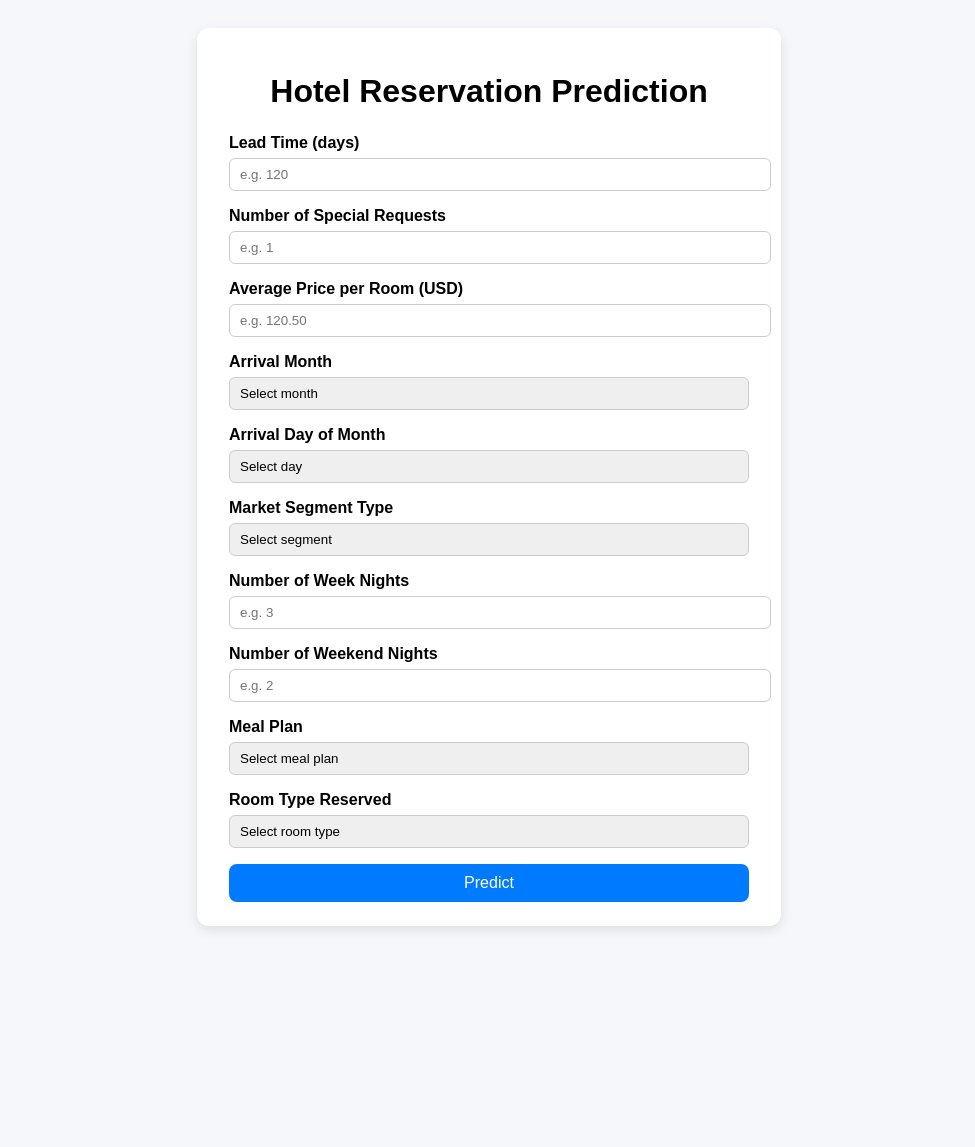
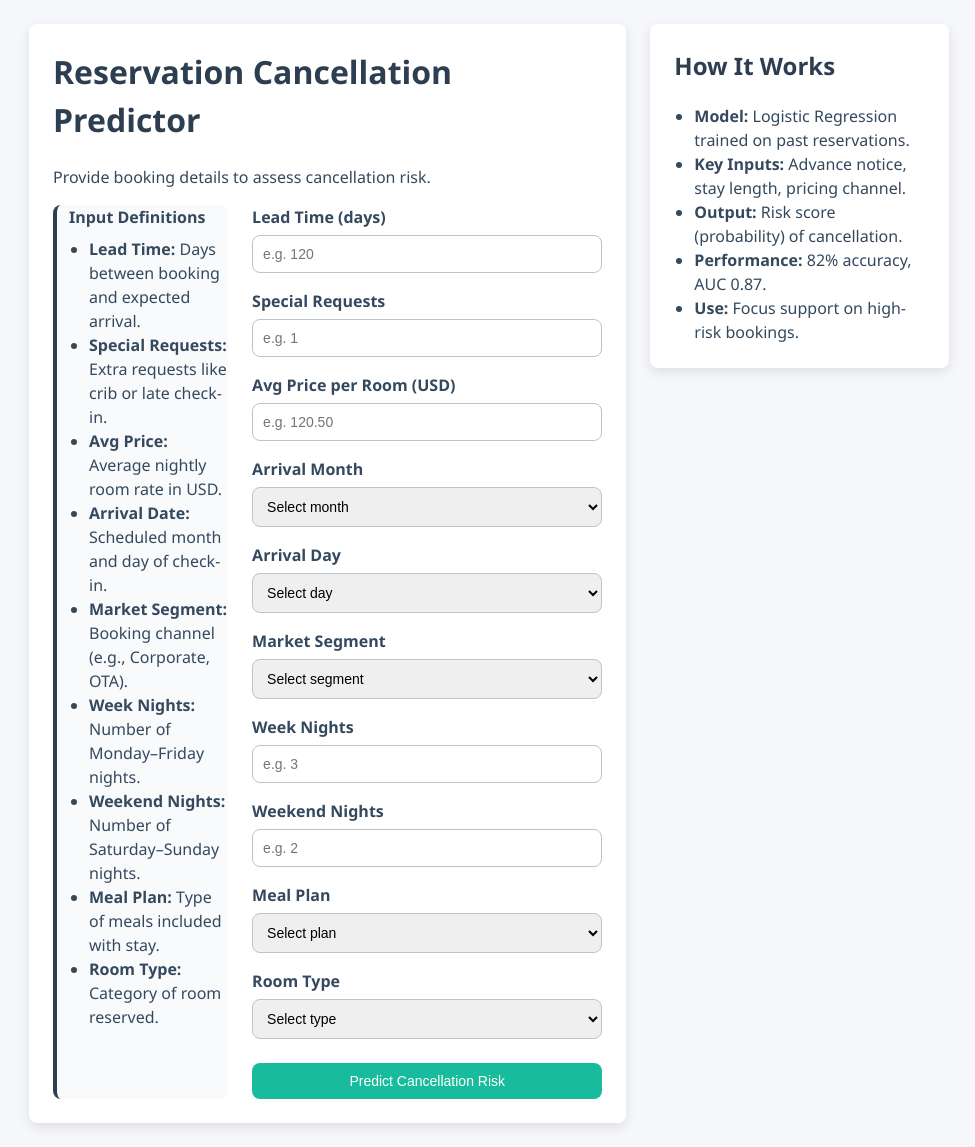
Before and after one commit to kimhongIIC/MLOPS-HOTEL-RESERVATION, a Flask app: page / in a window 1280 px wide. Shown: the whole page, without its empty margins (151-1126 px from the left). Before the commit the page ends 930 px from the top, so only its background shows below. Run offline with Flask 3, Linux system fonts and the light colour scheme; parts of the project's set-up code (start-up, migrations or seed data) failed here and were passed over.

Commit message:
'commit'

```diff
--- a/templates/index.html
+++ b/templates/index.html
@@ -1,179 +1,248 @@
 <!DOCTYPE html>
 <html lang="en">
 <head>
-  <meta charset="UTF-8" />
-  <meta name="viewport" content="width=device-width, initial-scale=1.0" />
-  <title>Hotel Reservation Prediction</title>
+  <meta charset="UTF-8"/>
+  <meta name="viewport" content="width=device-width, initial-scale=1.0"/>
+  <title>Reservation Cancellation Predictor</title>
   <style>
+    :root {
+      --primary-color: #2c3e50;
+      --accent-color: #18bc9c;
+      --danger-color: #c0392b;
+      --bg-light: #f5f7fa;
+      --bg-white: #ffffff;
+      --text-color: #34495e;
+      --border-radius: 8px;
+      --spacing: 24px;
+    }
+    * { box-sizing: border-box; }
     body {
-      font-family: Arial, sans-serif;
-      background: #f5f7fa;
-      display: flex;
-      align-items: center;
-      justify-content: center;
-      padding: 20px;
+      margin: 0;
+      background: var(--bg-light);
+      color: var(--text-color);
+      font-family: 'Segoe UI', Tahoma, sans-serif;
+      line-height: 1.5;
     }
     .container {
-      background: #ffffff;
-      padding: 24px 32px;
-      border-radius: 12px;
-      box-shadow: 0 4px 12px rgba(0, 0, 0, 0.1);
-      max-width: 520px;
-      width: 100%;
+      display: grid;
+      grid-template-columns: 1fr;
+      gap: var(--spacing);
+      max-width: 960px;
+      margin: var(--spacing) auto;
+      padding: 0 20px;
     }
-    h1 {
-      text-align: center;
-      margin-bottom: 24px;
+    @media (min-width: 768px) { .container { grid-template-columns: 2fr 1fr; } }
+    .card {
+      background: var(--bg-white);
+      padding: var(--spacing);
+      border-radius: var(--border-radius);
+      box-shadow: 0 4px 12px rgba(0,0,0,0.1);
     }
-    .form-group {
+    .form-wrapper {
+      display: grid;
+      grid-template-columns: 1fr;
+      gap: var(--spacing);
+    }
+    @media (min-width: 600px) {
+      .form-wrapper { grid-template-columns: 1fr 2fr; }
+    }
+    h1, h2 {
+      margin-top: 0;
+      color: var(--primary-color);
+    }
+    .field-info {
+      border-left: 4px solid var(--primary-color);
+      padding-left: 12px;
+      background: #f9fafb;
+      border-radius: var(--border-radius);
+    }
+    .field-info h3 {
+      margin: 0 0 8px;
+      font-size: 16px;
+    }
+    .field-info ul {
+      margin: 0;
+      padding-left: 20px;
+    }
+    .form-section .form-group {
       margin-bottom: 16px;
     }
-    label {
+    .form-section label {
       display: block;
       margin-bottom: 6px;
       font-weight: 600;
     }
-    input[type="number"],
-    select {
-      width: 100%;
-      padding: 8px 10px;
-      border: 1px solid #ccc;
-      border-radius: 6px;
-      appearance: none;
-    }
-    button {
+    .form-section input,
+    .form-section select,
+    .form-section button {
       width: 100%;
       padding: 10px;
+      border: 1px solid #bdc3c7;
+      border-radius: var(--border-radius);
+      font-size: 14px;
+      box-sizing: border-box;
+    }
+    .form-section button {
+      margin-top: 8px;
       border: none;
-      border-radius: 8px;
-      background: #007bff;
+      background: var(--accent-color);
       color: #fff;
-      font-size: 16px;
       cursor: pointer;
+      transition: background 0.3s;
     }
-    button:hover {
-      background: #0069d9;
+    .form-section button:hover {
+      background: #15a589;
     }
-    .result {
-      margin-top: 24px;
-      padding: 16px;
-      border-radius: 8px;
+    .info-section ul {
+      padding-left: 20px;
+      margin: 0;
+    }
+    .result-card {
+      margin-top: var(--spacing);
+      padding: var(--spacing);
+      font-size: 18px;
+      font-weight: 600;
       text-align: center;
+      border-left: 6px solid;
+      border-radius: var(--border-radius);
+      background: var(--bg-white);
     }
-    .cancel {
+    .result-card.cancel {
+      border-color: var(--danger-color);
+      color: var(--danger-color);
       background: #ffecec;
-      color: #d60000;
     }
-    .not-cancel {
+    .result-card.not-cancel {
+      border-color: var(--accent-color);
+      color: var(--accent-color);
       background: #e6ffed;
-      color: #007b1e;
     }
   </style>
 </head>
 <body>
   <div class="container">
-    <h1>Hotel Reservation Prediction</h1>
+    <!-- Left: Input and Definitions -->
+    <div class="card">
+      <h1>Reservation Cancellation Predictor</h1>
+      <p>Provide booking details to assess cancellation risk.</p>
+      <div class="form-wrapper">
+        <!-- Definitions Sidebar -->
+        <aside class="field-info">
+          <h3>Input Definitions</h3>
+          <ul>
+            <li><strong>Lead Time:</strong> Days between booking and expected arrival.</li>
+            <li><strong>Special Requests:</strong> Extra requests like crib or late check-in.</li>
+            <li><strong>Avg Price:</strong> Average nightly room rate in USD.</li>
+            <li><strong>Arrival Date:</strong> Scheduled month and day of check-in.</li>
+            <li><strong>Market Segment:</strong> Booking channel (e.g., Corporate, OTA).</li>
+            <li><strong>Week Nights:</strong> Number of Monday–Friday nights.</li>
+            <li><strong>Weekend Nights:</strong> Number of Saturday–Sunday nights.</li>
+            <li><strong>Meal Plan:</strong> Type of meals included with stay.</li>
+            <li><strong>Room Type:</strong> Category of room reserved.</li>
+          </ul>
+        </aside>
+        <!-- Form Section -->
+        <section class="form-section">
           <form action="/" method="POST">
             <div class="form-group">
               <label for="lead_time">Lead Time (days)</label>
-        <input type="number" min="0" name="lead_time" id="lead_time" placeholder="e.g. 120" required />
+              <input type="number" name="lead_time" id="lead_time" min="0" placeholder="e.g. 120" required />
             </div>
-
             <div class="form-group">
-        <label for="no_of_special_request">Number of Special Requests</label>
-        <input type="number" min="0" name="no_of_special_request" id="no_of_special_request" placeholder="e.g. 1" required />
+              <label for="no_of_special_request">Special Requests</label>
+              <input type="number" name="no_of_special_request" id="no_of_special_request" min="0" placeholder="e.g. 1" required />
             </div>
-
             <div class="form-group">
-        <label for="avg_price_per_room">Average Price per Room (USD)</label>
-        <input type="number" step="0.01" min="0" name="avg_price_per_room" id="avg_price_per_room" placeholder="e.g. 120.50" required />
+              <label for="avg_price_per_room">Avg Price per Room (USD)</label>
+              <input type="number" step="0.01" name="avg_price_per_room" id="avg_price_per_room" min="0" placeholder="e.g. 120.50" required />
             </div>
-
             <div class="form-group">
               <label for="arrival_month">Arrival Month</label>
               <select name="arrival_month" id="arrival_month" required>
                 <option value="" disabled selected>Select month</option>
-          <option value="1">January</option>
-          <option value="2">February</option>
-          <option value="3">March</option>
-          <option value="4">April</option>
-          <option value="5">May</option>
-          <option value="6">June</option>
-          <option value="7">July</option>
-          <option value="8">August</option>
-          <option value="9">September</option>
-          <option value="10">October</option>
-          <option value="11">November</option>
-          <option value="12">December</option>
-        </select>
-      </div>
-
-      <div class="form-group">
-        <label for="arrival_date">Arrival Day of Month</label>
-        <select name="arrival_date" id="arrival_date" required>
-          <option value="" disabled selected>Select day</option>
-          {% for d in range(1, 32) %}
-            <option value="{{ d }}">{{ d }}</option>
+                {% for m,name in [(1,'Jan'),(2,'Feb'),(3,'Mar'),(4,'Apr'),(5,'May'),(6,'Jun'),(7,'Jul'),(8,'Aug'),(9,'Sep'),(10,'Oct'),(11,'Nov'),(12,'Dec')] %}
+                  <option value="{{m}}">{{name}}</option>
                 {% endfor %}
               </select>
             </div>
-
             <div class="form-group">
-        <label for="market_segment_type">Market Segment Type</label>
+              <label for="arrival_date">Arrival Day</label>
+              <select name="arrival_date" id="arrival_date" required>
+                <option value="" disabled selected>Select day</option>
+                {% for d in range(1,32) %}<option value="{{d}}">{{d}}</option>{% endfor %}
+              </select>
+            </div>
+            <div class="form-group">
+              <label for="market_segment_type">Market Segment</label>
               <select name="market_segment_type" id="market_segment_type" required>
                 <option value="" disabled selected>Select segment</option>
-          <option value="1">Aviation</option>
-          <option value="2">Corporate</option>
+                <option value="1">Corporate</option>
+                <option value="2">Direct</option>
                 <option value="3">Online Travel Agency</option>
                 <option value="4">Offline Travel Agency</option>
                 <option value="5">Complementary</option>
                 <option value="6">Other</option>
               </select>
             </div>
-
             <div class="form-group">
-        <label for="no_of_week_nights">Number of Week Nights</label>
-        <input type="number" min="0" name="no_of_week_nights" id="no_of_week_nights" placeholder="e.g. 3" required />
+              <label for="no_of_week_nights">Week Nights</label>
+              <input type="number" name="no_of_week_nights" id="no_of_week_nights" min="0" placeholder="e.g. 3" required />
             </div>
-
             <div class="form-group">
-        <label for="no_of_weekend_nights">Number of Weekend Nights</label>
-        <input type="number" min="0" name="no_of_weekend_nights" id="no_of_weekend_nights" placeholder="e.g. 2" required />
+              <label for="no_of_weekend_nights">Weekend Nights</label>
+              <input type="number" name="no_of_weekend_nights" id="no_of_weekend_nights" min="0" placeholder="e.g. 2" required />
             </div>
-
             <div class="form-group">
               <label for="type_of_meal_plan">Meal Plan</label>
               <select name="type_of_meal_plan" id="type_of_meal_plan" required>
-          <option value="" disabled selected>Select meal plan</option>
-          <option value="0">No Plan</option>
-          <option value="1">Meal Plan 1</option>
-          <option value="2">Meal Plan 2</option>
-          <option value="3">Meal Plan 3</option>
+                <option value="" disabled selected>Select plan</option>
+                <option value="0">No Meal Plan</option>
+                <option value="1">Breakfast Only</option>
+                <option value="2">Half Board</option>
+                <option value="3">Full Board</option>
               </select>
             </div>
-
             <div class="form-group">
-        <label for="room_type_reserved">Room Type Reserved</label>
+              <label for="room_type_reserved">Room Type</label>
               <select name="room_type_reserved" id="room_type_reserved" required>
-          <option value="" disabled selected>Select room type</option>
-          <option value="0">Room Type 0</option>
-          <option value="1">Room Type 1</option>
-          <option value="2">Room Type 2</option>
-          <option value="3">Room Type 3</option>
-          <option value="4">Room Type 4</option>
-          <option value="5">Room Type 5</option>
+                <option value="" disabled selected>Select type</option>
+                <option value="0">Standard</option>
+                <option value="1">Superior</option>
+                <option value="2">Deluxe</option>
+                <option value="3">Suite</option>
+                <option value="4">Presidential</option>
               </select>
             </div>
+            <button type="submit">Predict Cancellation Risk</button>
+          </form>
+        </section>
+      </div>
+    </div>
 
-      <button type="submit">Predict</button>
-    </form>
-
+    <!-- Right: Info and Result -->
+    <div>
+      <div class="card info-section">
+        <h2>How It Works</h2>
+        <ul>
+          <li><strong>Model:</strong> Logistic Regression trained on past reservations.</li>
+          <li><strong>Key Inputs:</strong> Advance notice, stay length, pricing channel.</li>
+          <li><strong>Output:</strong> Risk score (probability) of cancellation.</li>
+          <li><strong>Performance:</strong> 82% accuracy, AUC 0.87.</li>
+          <li><strong>Use:</strong> Focus support on high-risk bookings.</li>
+        </ul>
+      </div>
       {% if probability is defined %}
-      <div class="result {{ 'cancel' if prediction == 0 else 'not-cancel' }}">
+        <div class="result-card {{ 'cancel' if prediction == 0 else 'not-cancel' }}">
           {% if prediction == 0 %}
-          <p>The customer is <strong>likely to cancel</strong> (<em>{{ ((1 - probability) * 100) | round(2) }}%</em> confidence).</p>
+            <span>Likely to <strong>cancel</strong> reservation</span><br>
+            <em>{{ ((1 - probability) * 100)|round(2) }}% confidence</em>
           {% else %}
-          <p>The customer is <strong>likely to keep</strong> the reservation (<em>{{ (probability * 100) | round(2) }}%</em> confidence).</p>
+            <span>Likely to <strong>keep</strong> reservation</span><br>
+            <em>{{ (probability * 100)|round(2) }}% confidence</em>
           {% endif %}
         </div>
       {% endif %}
+    </div>
+  </div>
+</body>
+</html>
```
Lines whose indentation alone changed are shown as unchanged.
